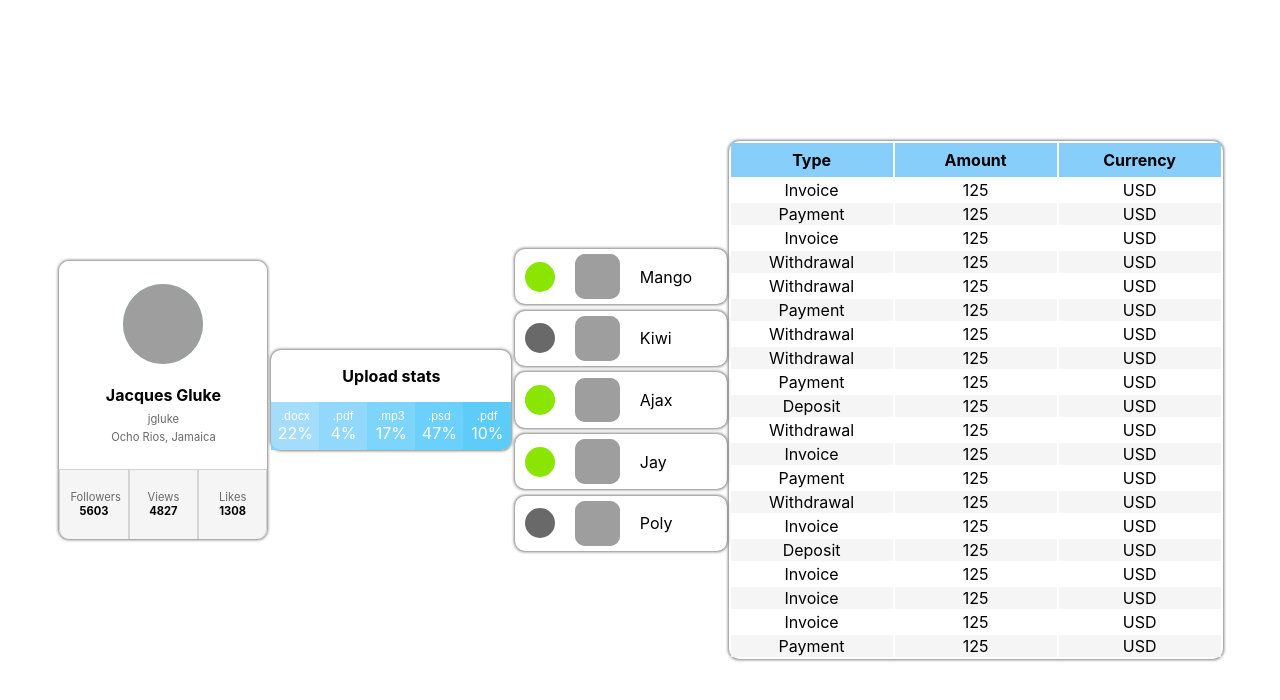
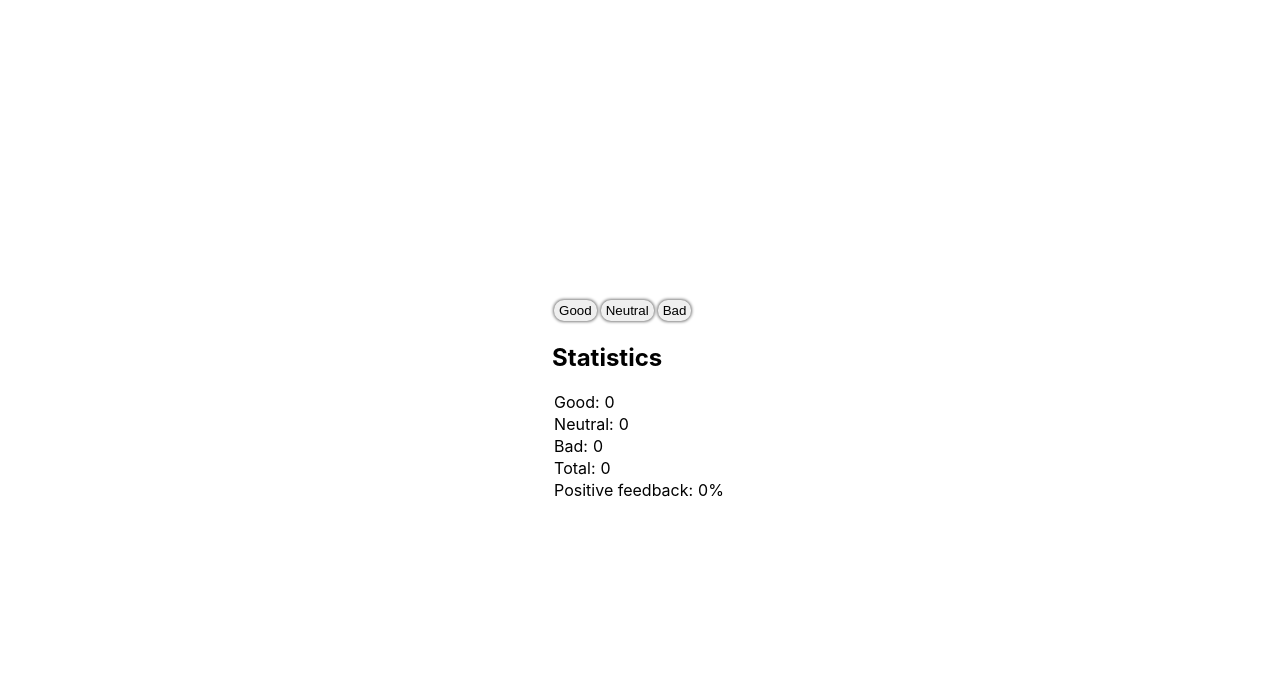
Before and after one commit to Joanna-Jasinska/goit-react-hw-02-feedback, a React (Create React App) app: page / in a window 1280 px wide. Shown: the top 700 px of the page. Built offline with nearby package versions, Linux system fonts and the light colour scheme; grey boxes are pictures that could not be loaded.

Commit message:
step 2 done

```diff
--- a/src/components/App.jsx
+++ b/src/components/App.jsx
@@ -1,19 +1,30 @@
-import { Profile } from './Profile/Profile';
-import { Statistics } from './Statistics/Statistics';
-import { FriendList } from './FriendList/FriendList';
-import { TransactionHistory } from './TransactionHistory/TransactionHistory';
-import user from './../data/user.json';
-import data from './../data/data.json';
-import friends from './../data/friends.json';
-import transactions from './../data/transactions.json';
+import { Component } from 'react';
+import { Feedback } from './Feedback/Feedback';
+// import { Statistics } from './Statistics/Statistics';
+// import { FriendList } from './FriendList/FriendList';
+// import { TransactionHistory } from './TransactionHistory/TransactionHistory';
+// import user from './../data/user.json';
+// import data from './../data/data.json';
+// import friends from './../data/friends.json';
+// import transactions from './../data/transactions.json';
 
-export const App = () => {
-  return (
-    <div className="app">
-      <Profile user={user} />
-      <Statistics data={data} />
-      <FriendList friends={friends} />
-      <TransactionHistory transactions={transactions} />
-    </div>
-  );
+const INITIAL_STATE = {
+  good: 0,
+  neutral: 0,
+  bad: 0,
 };
+export class App extends Component {
+  constructor() {
+    super();
+    this.state = { ...INITIAL_STATE };
+  }
+
+  render() {
+    // console.log(this.state);
+    return (
+      <div className="app">
+        <Feedback stats={this.state} />
+      </div>
+    );
+  }
+}
--- /dev/null
+++ b/src/components/Feedback/Feedback.jsx
@@ -0,0 +1,71 @@
+import { Component } from 'react';
+import css from './Feedback.module.css';
+export class Feedback extends Component {
+  constructor({ stats }) {
+    super();
+    this.state = { ...stats };
+  }
+  feedbackBtnClick = (e, key) => {
+    e.preventDefault();
+    this.setState(prevState => ({
+      ...prevState,
+      [key]: prevState[key] + 1,
+    }));
+  };
+  FeedbackOptions = () => (
+    <div className="feedback--btns">
+      {Object.keys({ ...this.state }).map(statekey => {
+        return (
+          <button
+            className={`${css.btn}  ${statekey}`}
+            onClick={e => this.feedbackBtnClick(e, statekey)}
+          >
+            {statekey[0].toUpperCase()}
+            {statekey.slice(1)}
+          </button>
+        );
+      })}
+    </div>
+  );
+  countTotalFeedback = () =>
+    Object.values({ ...this.state }).reduce((a, b) => a + b, 0);
+  countPositiveFeedbackPercentage = () =>
+    ((100 * this.state.good) / this.countTotalFeedback() || 0).toFixed(0);
+  Statistics = () => (
+    <div className={css.summary}>
+      <h2>Statistics</h2>
+      {Object.keys({ ...this.state }).map(statekey => {
+        return (
+          <span className={css.entry}>
+            {statekey[0].toUpperCase()}
+            {statekey.slice(1)}:
+            <span className={`${css.value} ${statekey}`}>
+              {this.state[statekey]}
+            </span>
+          </span>
+        );
+      })}
+      <span className={css.entry}>
+        Total:
+        <span className={`${css.value} total`}>
+          {this.countTotalFeedback()}
+        </span>
+      </span>
+      <span className={css.entry}>
+        Positive feedback:
+        <span className={`${css.value} positive`}>
+          {this.countPositiveFeedbackPercentage()}%
+        </span>
+      </span>
+    </div>
+  );
+
+  render() {
+    return (
+      <div className="feedback">
+        <this.FeedbackOptions />
+        <this.Statistics />
+      </div>
+    );
+  }
+}
--- /dev/null
+++ b/src/components/Feedback/Feedback.module.css
@@ -0,0 +1,21 @@
+.btn {
+  margin: var(--margin-component);
+  padding: 3px 5px;
+  border-radius: var(--border-radius);
+  box-shadow: var(--box-shadow);
+  text-align: center;
+  display: inline-block;
+  border: 0;
+}
+
+.summary {
+}
+.entry {
+  margin: var(--margin-component);
+  display: block;
+}
+
+.value {
+  margin: var(--margin-component);
+  margin-left: 5px;
+}
```
Also changed, not shown: 1 other file (tests, documents, lock files or other folders).
